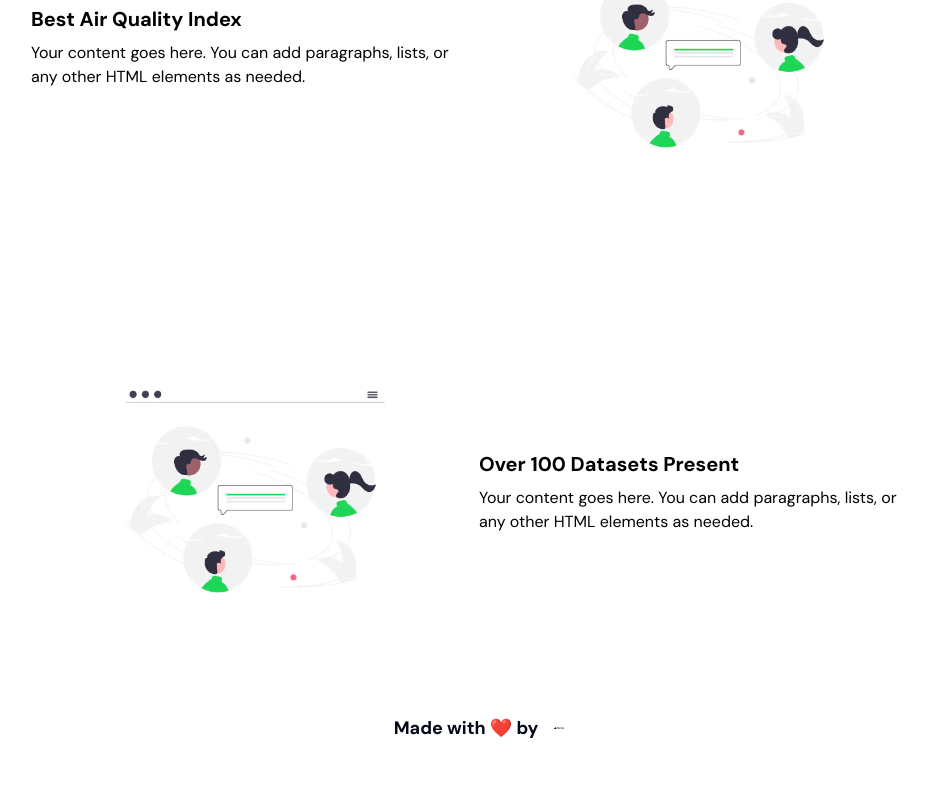
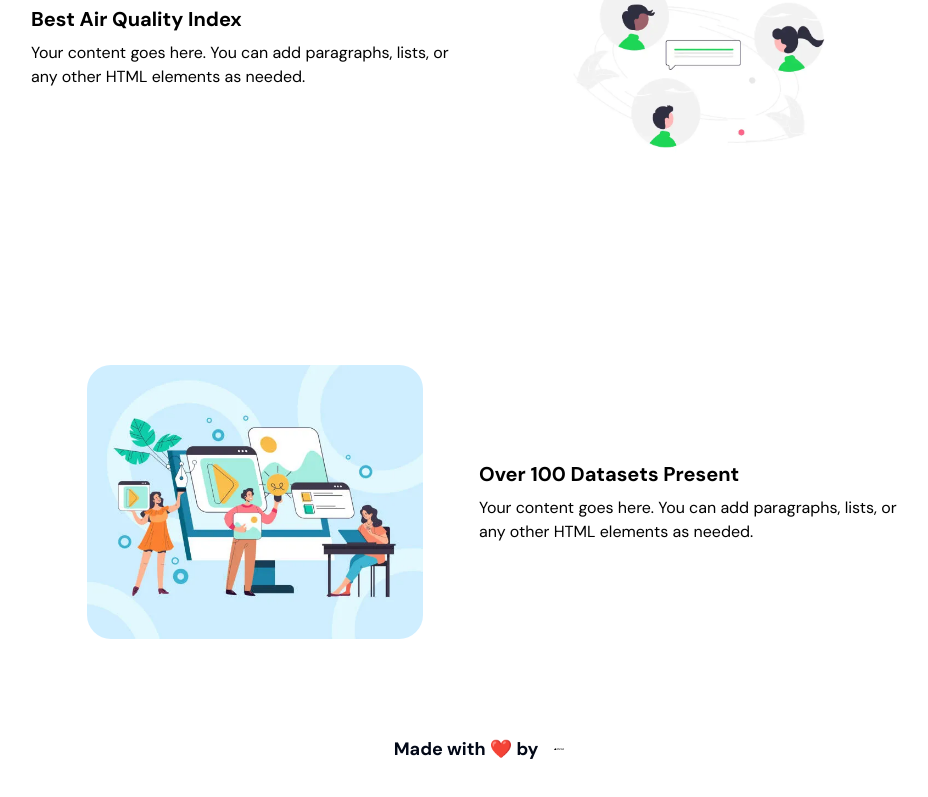
Before and after one commit to shaman-004/AirPure, a Next.js app: page / in a window 1280 px wide. Shown: the part 1420-2217 px from the top of the page, without its empty margins (161-1089 px from the left). Built offline with nearby package versions, Linux system fonts and the light colour scheme.

Commit message:
readme changes

```diff
--- a/src/app/page.tsx
+++ b/src/app/page.tsx
@@ -107,11 +107,11 @@ export default function Home() {
     <div className="lg:w-1/2 flex justify-center">
         <div className="w-full lg:w-3/4">
           <Image
-            src="/recruit.png"
+            src="/web.png"
             alt="Your Image"
             width={600}
             height={300}
-            className="rounded"
+            className="rounded-3xl"
           />
         </div>
       </div>
--- a/src/pages/Upload.tsx
+++ b/src/pages/Upload.tsx
@@ -1,10 +1,28 @@
 
-
+"use client"
 import React from 'react'
 import "tailwindcss/tailwind.css"
 import Image from 'next/image'
+import { useState } from 'react'
+const Upload = () => {
+  const [aqi, setAqi] = useState(null);
 
-const Upload = () => {
+  const handleFileUpload = async (e:any) => {
+    const file = e.target.files[0];
+    const formData = new FormData();
+    formData.append('image', file);
+
+    try {
+      const response = await fetch('http://localhost:3000/upload', {
+        method: 'POST',
+        body: formData
+      });
+      const data = await response.json();
+      setAqi(data.aqi); // Assuming the response contains the AQI value
+    } catch (error) {
+      console.error('Error uploading image:', error);
+    }
+  };
   return (
     <>
 
@@ -16,19 +34,26 @@ const Upload = () => {
 <main className="flex flex-col items-center justify-center min-h-screen p-24">
   <section className="flex flex-col items-center justify-center gap-4">
     <h1 className="text-5xl font-bold text-center text-gray-800">Upload Your Data</h1>
-    <p className="text-xl text-center text-gray-600">Start using AirPure by uploading your data</p>
+    <p className="text-xl text-center text-gray-600">Start using AirPure by uploading your Image</p>
     <div className="flex flex-col items-center justify-center gap-4">
+
       <label htmlFor="file-upload" className="cursor-pointer bg-blue-600 text-white px-4 py-2 rounded-lg transition duration-300 ease-in-out hover:bg-blue-700">
         Upload File
       </label>
+
       {/* <TypewriterEffect words={[
         { text: "Drag and Drop your file here", className: "text-gray-400" },
         { text: "Or click to browse", className: "text-gray-400" },
 
       ]}/> */}
-       <Image className='absolute z-[-1]  object-cover' src="/recruit.png" alt="Image" width={200} height={150} />
+       <Image className='absolute z-[-2] top-[-8px] bottom-[-20px] left-[40px]  object-cover' src="/recruit.png" alt="Image" width={800} height={200} />
 
       <input id="file-upload" type="file" accept="image/*" className="hidden" />
+      {aqi && (
+              <div className="text-center text-lg font-semibold text-gray-800">
+                AQI: {aqi}
+              </div>
+      )}
     </div>
   </section>
 </main>
```
Also changed, not shown: public/web.png (added), 1 other file (tests, documents, lock files or other folders).
